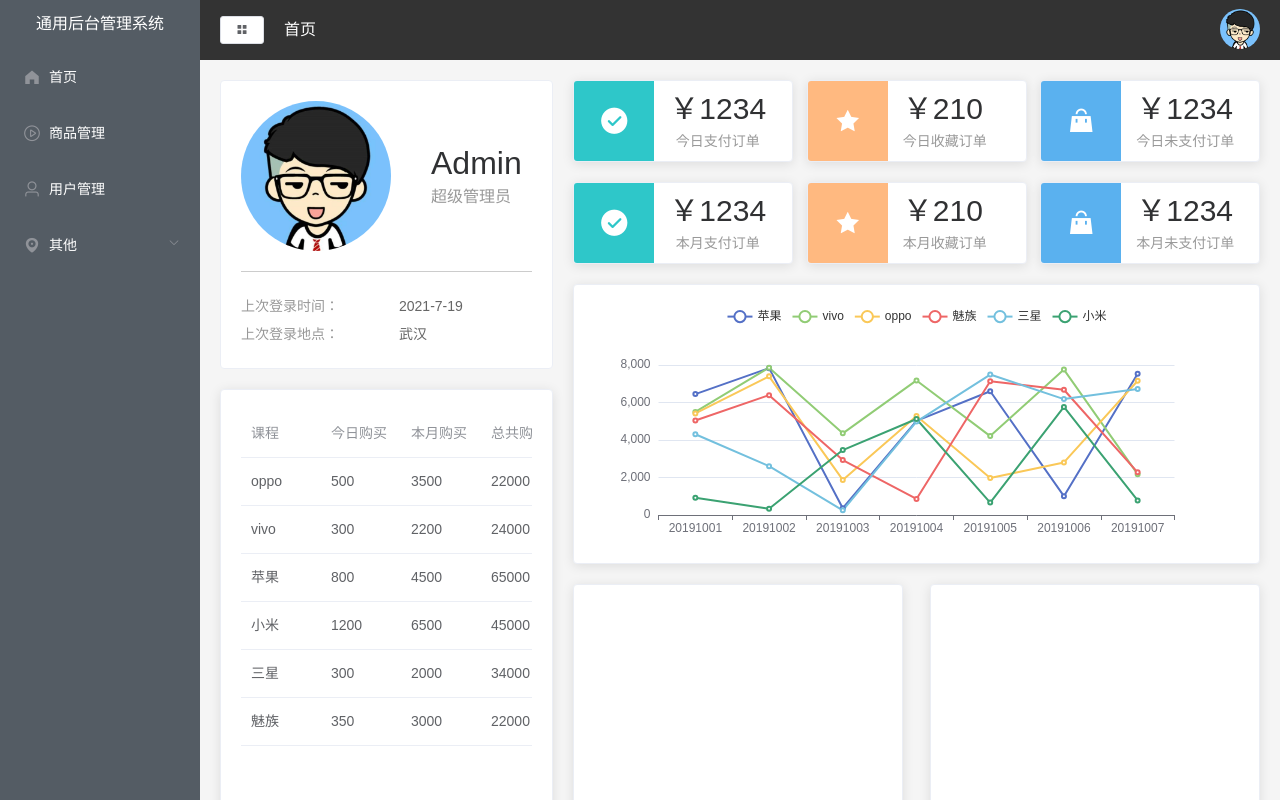
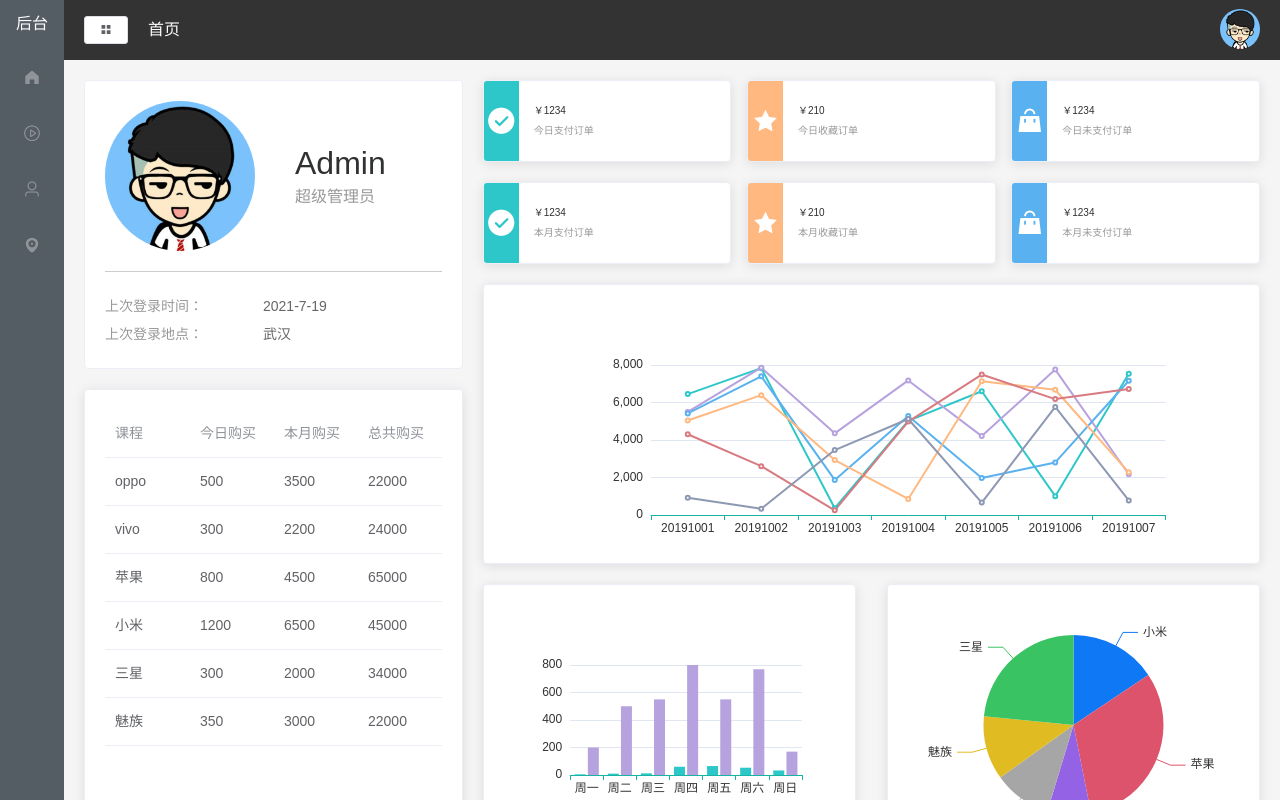
Before and after one commit to jesonlam8848/my-vue-app2, a Vue app: page /home in a window 1280 px wide. Built offline with nearby package versions, Linux system fonts and the light colour scheme.

Commit message:
echart封装

```diff
--- /dev/null
+++ b/src/components/ECharts.vue
@@ -0,0 +1,120 @@
+<template>
+  <div ref="echart"></div>
+</template>
+<script>
+import * as echart from "echarts";
+export default {
+  props: {
+    isAxisChart: {
+      type: Boolean,
+      default: true,
+    },
+    chartData: {
+      type: Object,
+      default() {
+        return {
+          xData: [],
+          series: [],
+        };
+      },
+    },
+  },
+  watch: {
+    chartData: {
+      handler: function () {
+        this.initChart();
+      },
+      deep: true,
+    },
+  },
+  methods: {
+    initChart() {
+      this.initChartData();
+      if (this.echart) {
+        this.echart.setOption(this.options);
+      } else {
+        this.echart = echart.init(this.$refs.echart);
+        this.echart.setOption(this.options);
+      }
+    },
+    initChartData() {
+      if (this.isAxisChart) {
+        this.axisOption.xAxis.data = this.chartData.xData;
+        this.axisOption.series = this.chartData.series;
+      } else {
+        this.normalOption.series = this.chartData.series;
+      }
+    },
+  },
+  data() {
+    return {
+      axisOption: {
+        // 图例文字颜色
+        textStyle: {
+          color: "#333",
+        },
+        grid: {
+          left: "20%",
+        },
+        // 提示框
+        tooltip: {
+          trigger: "axis",
+        },
+        xAxis: {
+          type: "category", // 类目轴
+          data: [],
+          axisLine: {
+            lineStyle: {
+              color: "#17b3a3",
+            },
+          },
+          axisLabel: {
+            interval: 0,
+            color: "#333",
+          },
+        },
+        yAxis: [
+          {
+            type: "value",
+            axisLine: {
+              lineStyle: {
+                color: "#17b3a3",
+              },
+            },
+          },
+        ],
+        color: [
+          "#2ec7c9",
+          "#b6a2de",
+          "#5ab1ef",
+          "#ffb980",
+          "#d87a80",
+          "#8d98b3",
+        ],
+        series: [],
+      },
+      normalOption: {
+        tooltip: {
+          trigger: "item",
+        },
+        color: [
+          "#0f78f4",
+          "#dd536b",
+          "#9462e5",
+          "#a6a6a6",
+          "#e1bb22",
+          "#39c362",
+          "#3ed1cf",
+        ],
+        series: [],
+      },
+      echart: null,
+    };
+  },
+  computed: {
+    options() {
+      return this.isAxisChart ? this.axisOption : this.normalOption;
+    },
+  },
+};
+</script>
--- a/src/store/tab.js
+++ b/src/store/tab.js
@@ -1,6 +1,6 @@
 export default {
     state: {
-        isCollapse: false
+        isCollapse: true
     },
     mutations: {
         collapseMenu(state) {
--- a/views/home/index.vue
+++ b/views/home/index.vue
@@ -1,6 +1,8 @@
 <template>
   <el-row class="home" :gutter="20">
-    <el-col :span="8" style="margin-top: 20px">
+    <!-- 首页左侧 -->
+    <el-col :span="8" style="margin-top: 20px" :xs="{ span: 24, offset: 0 }">
+      <!-- 首页左上 -->
       <el-card shadow="hover">
         <div class="user">
           <img :src="userImg" />
@@ -14,6 +16,7 @@
           <p>上次登录地点：<span>武汉</span></p>
         </div>
       </el-card>
+      <!-- 首页左下-->
       <el-card style="margin-top: 20px; height: 460px">
         <el-table :data="tableData">
           <el-table-column
@@ -26,7 +29,9 @@
         </el-table>
       </el-card>
     </el-col>
-    <el-col style="margin-top: 20px" :span="16">
+    <!-- 首页右侧 -->
+    <el-col style="margin-top: 20px" :span="16" :xs="{ span: 24, offset: 0 }">
+      <!-- 首页右上 -->
       <div class="num">
         <el-card
           v-for="item in countData"
@@ -44,22 +49,41 @@
           </div>
         </el-card>
       </div>
+      <!-- echarts折线图 -->
       <el-card style="height: 280px">
-        <div style="height: 280px" ref="echarts"></div>
+        <!-- <div style="height: 280px" ref="echarts"></div> -->
+        <echart :chartData="echartData.order" style="height: 280px" />
       </el-card>
+      <!-- 柱状图和饼状图 -->
       <div class="graph">
-        <el-card style="height: 260px"></el-card>
-        <el-card style="height: 260px"></el-card>
+        <!-- 柱状图 -->
+        <el-card style="height: 260px">
+          <!-- <div style="height: 240px" ref="userEcharts"></div> -->
+          <echart :chartData="echartData.user" style="height: 240px" />
+        </el-card>
+        <!-- 饼状图 -->
+        <el-card style="height: 260px">
+          <!-- <div style="height: 240px" ref="videoEcharts"></div> -->
+          <echart
+            :chartData="echartData.video"
+            :isAxisChart="false"
+            style="height: 240px"
+          />
+        </el-card>
       </div>
     </el-col>
   </el-row>
 </template>
 <script>
 import { getData } from "../../api/data.js";
-import * as echarts from "echarts";
+// import * as echarts from "echarts";
+import Echart from "../../src/components/ECharts.vue";
 
 export default {
   name: "home",
+  components: {
+    Echart,
+  },
   data() {
     return {
       userImg: require("../../src/assets/images/user.png"),
@@ -108,6 +132,19 @@
           color: "#5ab1ef",
         },
       ],
+      echartData: {
+        order: {
+          xData: [],
+          series: [],
+        },
+        user: {
+          xData: [],
+          series: [],
+        },
+        video: {
+          series: [],
+        },
+      },
     };
   },
   mounted() {
@@ -127,22 +164,134 @@
           });
         });
 
-        const option = {
-          xAxis: {
-            data: xData,
+        // const option = {
+        //   xAxis: {
+        //     data: xData,
+        //   },
+        //   yAxis: {},
+        //   legend: {
+        //     data: keyArray,
+        //   },
+        //   series,
+        // };
+        this.echartData.order.xData = xData;
+        this.echartData.order.series = series;
+        // const E = echarts.init(this.$refs.echarts);
+        // E.setOption(option);
+
+        // 用户图
+        // const userOption = {
+        //   legend: {
+        //     // 图例文字颜色
+        //     textStyle: {
+        //       color: "#333",
+        //     },
+        //   },
+        //   grid: {
+        //     left: "20%",
+        //   },
+        //   // 提示框
+        //   tooltip: {
+        //     trigger: "axis",
+        //   },
+        //   xAxis: {
+        //     type: "category", // 类目轴
+        //     data: data.userData.map((item) => item.date),
+        //     axisLine: {
+        //       lineStyle: {
+        //         color: "#17b3a3",
+        //       },
+        //     },
+        //     axisLabel: {
+        //       interval: 0,
+        //       color: "#333",
+        //     },
+        //   },
+        //   yAxis: [
+        //     {
+        //       type: "value",
+        //       axisLine: {
+        //         lineStyle: {
+        //           color: "#17b3a3",
+        //         },
+        //       },
+        //     },
+        //   ],
+        //   color: ["#2ec7c9", "#b6a2de"],
+        //   series: [
+        //     {
+        //       name: "新增用户",
+        //       data: data.userData.map((item) => item.new),
+        //       type: "bar",
+        //     },
+        //     {
+        //       name: "活跃用户",
+        //       data: data.userData.map((item) => item.active),
+        //       type: "bar",
+        //     },
+        //   ],
+        // };
+
+        this.echartData.user.xData = data.userData.map((item) => item.date);
+        this.echartData.user.series = [
+          {
+            name: "新增用户",
+            data: data.userData.map((item) => item.new),
+            type: "bar",
           },
-          yAxis: {},
-          legend: {
-            data: keyArray,
+          {
+            name: "活跃用户",
+            data: data.userData.map((item) => item.active),
+            type: "bar",
           },
-          series,
-        };
+        ];
+        // const U = echarts.init(this.$refs.userEcharts);
+        // U.setOption(userOption);
+        // 饼图
+        // const videoOption = {
+        //   tooltip: {
+        //     trigger: "item",
+        //   },
+        //   color: [
+        //     "#0f78f4",
+        //     "#dd536b",
+        //     "#9462e5",
+        //     "#a6a6a6",
+        //     "#e1bb22",
+        //     "#39c362",
+        //     "#3ed1cf",
+        //   ],
+        //   series: [
+        //     {
+        //       data: data.videoData,
+        //       type: "pie",
+        //     },
+        //   ],
+        // };
+        // const V = echarts.init(this.$refs.videoEcharts);
+        // V.setOption(videoOption);
 
-        const E = echarts.init(this.$refs.echarts);
-        E.setOption(option);
+        this.echartData.video.series = [
+          {
+            data: data.videoData,
+            type: "pie",
+          },
+        ];
       }
       console.log(res);
     });
   },
 };
 </script>
+<!-- 自定义了样式 -->
+<style>
+.home .num .icon {
+  width: 35px;
+}
+.home .num .detail .num {
+  font-size: 10px;
+}
+.home .num .detail .txt {
+  font-size: 10px;
+}
+</style>
```
